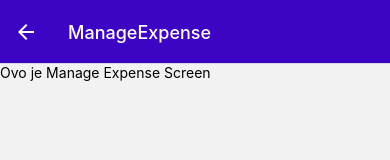
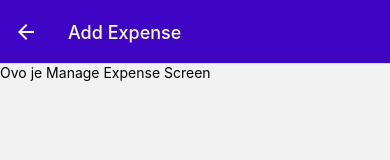
Before and after one commit to IvanRadovic/TheExpenseTracker-reactNative, a React Native app: screen /ManageExpense in a window 390 px wide. Shown: the top 160 px of the page. Built offline with nearby package versions, Linux system fonts and the light colour scheme.

Commit message:
Different editing modes for modal

```diff
--- a/components/Expenses/ExpenseItem.component.jsx
+++ b/components/Expenses/ExpenseItem.component.jsx
@@ -8,12 +8,14 @@
 import { getFormattedDate } from "../../utils/date";
 
 
-const ExpenseItem = ({ description, amount, date }) => {
+const ExpenseItem = ({id, description, amount, date }) => {
 
     const navigation = useNavigation();
 
     const expensePressHandler = () => {
-      navigation.navigate('ManageExpense')
+      navigation.navigate('ManageExpense',{
+        expenseId:id
+      });
     }
 
     return (
--- a/screens/ManageExpenseScreen.jsx
+++ b/screens/ManageExpenseScreen.jsx
@@ -1,6 +1,18 @@
+import { useLayoutEffect } from "react";
 import { View, Text } from "react-native"
 
-const ManageExpenseScreen = () => {
+const ManageExpenseScreen = ({ route, navigation }) => {
+
+    /* -- Checking for expenseId (if its undefined - adding ELSE updating) -- */
+    const editedExpenseId = route.params?.expenseId;
+    const isEditing =  !!editedExpenseId;
+
+    useLayoutEffect(() => {
+        navigation.setOptions({
+            title: isEditing ? 'Edit Expense' : 'Add Expense',
+        });
+    }, [navigation, isEditing]);
+
     return (
         <View>
             <Text>Ovo je Manage Expense Screen</Text>
```
